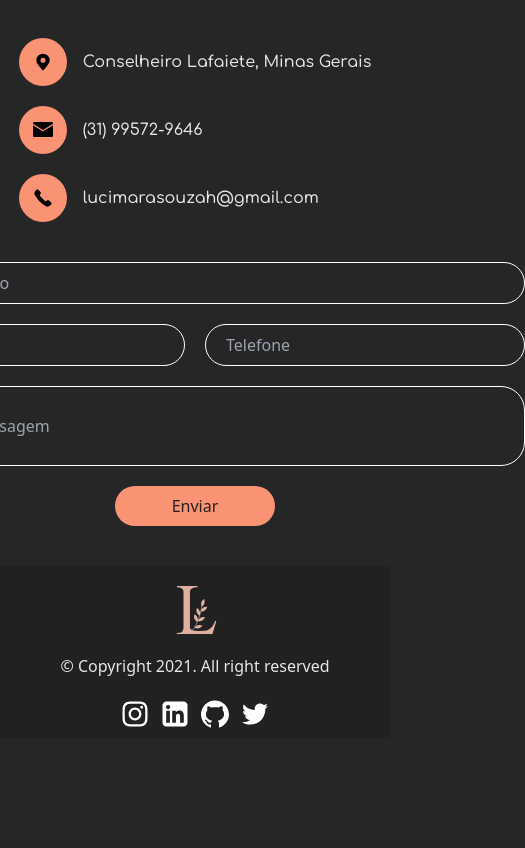
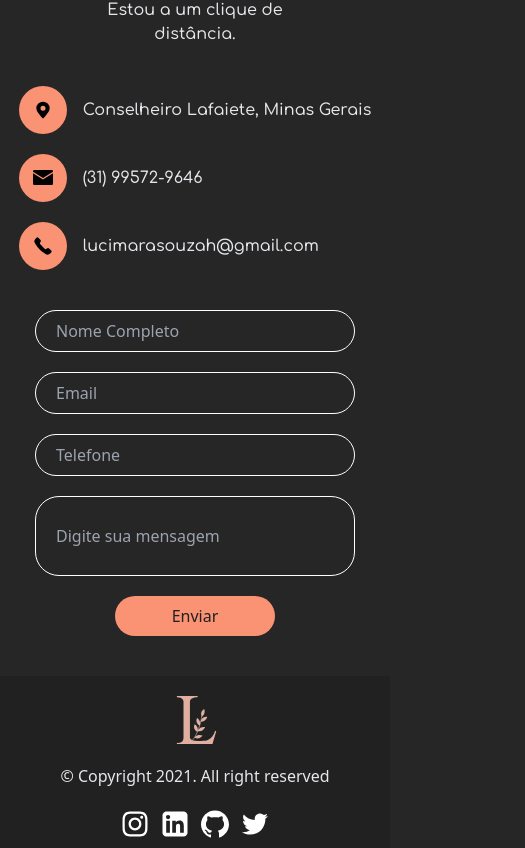
Before and after one commit to LucimaraSouzah/PortfolioProject, a React (Vite) app: page / in a window 390 px wide. Shown: the part 5102-5950 px from the top of the page, 525 px wide, since content can reach past the window. Before the commit the page ends 5840 px from the top, so only its background shows below. Built offline with nearby package versions, Linux system fonts and the light colour scheme; a web font is replaced by a local one.

Commit message:
Atualiza responsividade contato

```diff
--- a/src/assets/components/Contact.tsx
+++ b/src/assets/components/Contact.tsx
@@ -48,9 +48,8 @@ const Contact = () => {
             </a>
           </div>
         </div>
-        <div className="flex">
           <form
-            className="flex flex-col gap-5 items-center"
+            className="flex flex-col gap-5 items-center w-80"
             method="POST"
             action="https://formsubmit.co/lucimarasouzah@gmail.com"
           >
@@ -61,7 +60,7 @@ const Contact = () => {
               className="p-2 pl-5 rounded-3xl w-full bg-[#262626] border-[#ffff] border text-[#fff] focus:border-[#fa9274] outline-none inputForm"
               required
             />
-            <div className="flex gap-5">
+            <div className="flex gap-5 w-80 sm:flex-col">
               <input
                 name="email"
                 type="email"
@@ -94,7 +93,7 @@ const Contact = () => {
             </button>
           </form>
         </div>
-      </div>
+
     </section>
   );
 };
```
